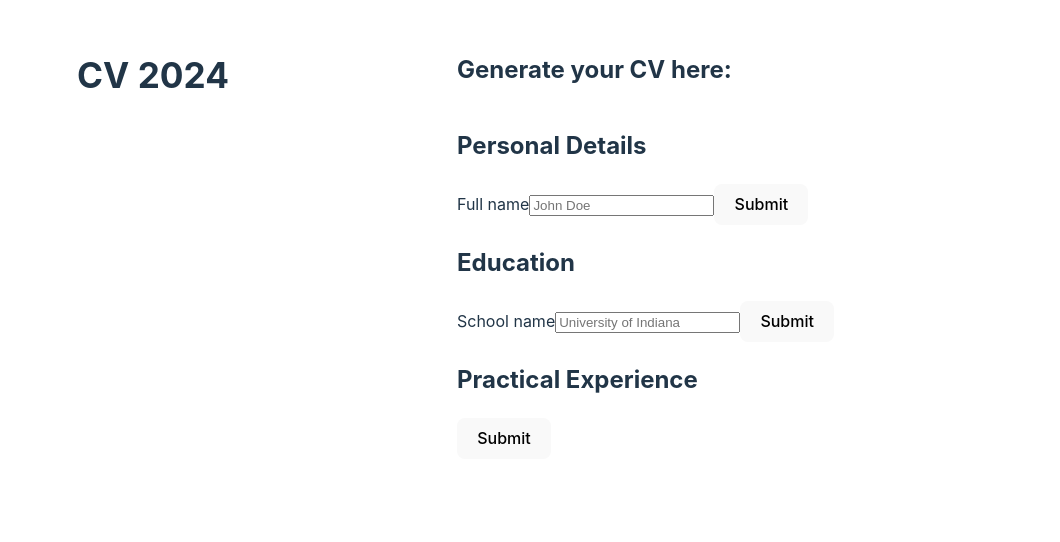
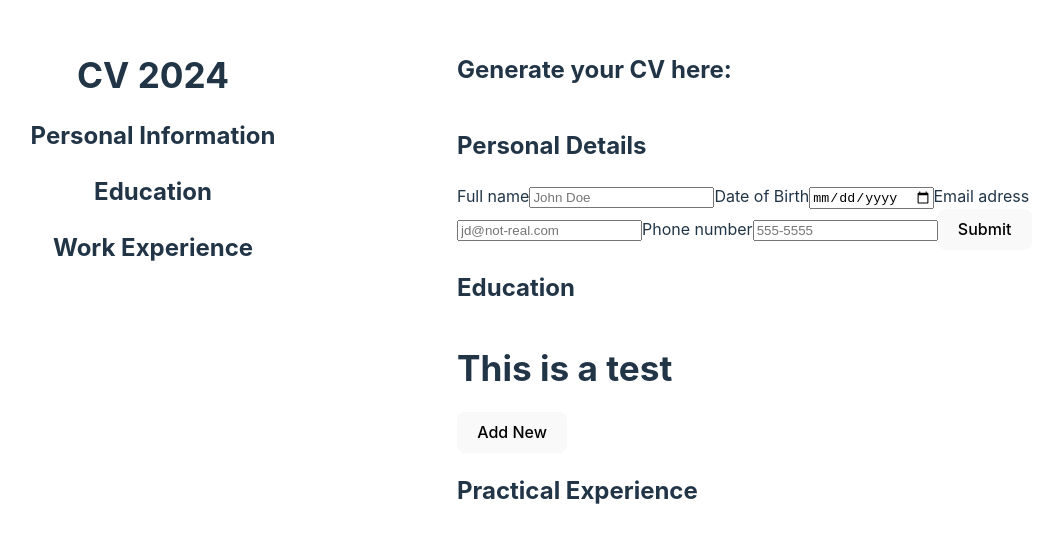
Before and after one commit to anjahrot/CVApplication, a React (Vite) app: page / in a window 1280 px wide. Shown: the top 542 px of the page, without its empty margins (183-1243 px from the left). Built offline with nearby package versions, Linux system fonts and the light colour scheme.

Commit message:
<feat>Added components for education form.

```diff
--- a/src/App.jsx
+++ b/src/App.jsx
@@ -1,38 +1,103 @@
-
+import {useState} from 'react'
 import './App.css'
 import Resume from './components/resume.jsx'
-import Section from './components/section.jsx'
-import InputItem from './components/inputItem.jsx'
+import InputSection from './components/inputSection.jsx'
+import PersonalForm from './components/personalForm.jsx'
+import EducationSection from './components/educationSection.jsx'
 
 function App() {
+  const [showResume, setShowResume] = useState(
+    {
+     personal: false,
+     education: false,
+     work: false
+    }
+  )
+  const [personalInfo, setPersonalInfo] = useState(
+      {
+        fullname: '',
+        birthday: '',
+        email: '',
+        phone: ''
+      }
+    )
+
+  const handleSubmit = (e, section) => {
+    e.preventDefault();
+    setShowResume((prevData) => ({...prevData, [section]: true}));
+  }
+
+  const handleChangePersonal = (e) => {
+    const {name, value} = e.target;
+    setPersonalInfo((prevData) => ({...prevData, [name]: value}))
+  }
+
+  const [educationInfo, setEducationInfo] = useState(
+    [
+      {
+        id: crypto.randomUUID(),
+        school: 'University of Sydney',
+        degree: 'Bachelor of Science',
+        startDate: '21-12-2012',
+        endDate: '22-1-2015'
+      },
+    ]
+  );
+
+  //Method for change in input fields of an education
+  const handleChange = (e, index) => {
+    const prevData = educationInfo;
+    const {name, value} = e.target;
+    prevData[index] = {...prevData[index], [name]: value };
+
+    setEducationInfo(prevData);
+  }
+
+  const update = (newState) => {
+    setEducationInfo(newState);
+  }
+
+  const defaultEducationInput = {
+    id: crypto.randomUUID(),
+    school: '',
+    degree: '',
+    startDate: '',
+    endDate: ''
+  };
+
 
   return (
     <>
       <div className="container">
         <Resume
+          show = {{...showResume}}
+          data = {{...personalInfo}}
         />
         <div className="inputContainer">
           <h2>Generate your CV here: </h2>
-          <Section title='Personal Details'>
-            <InputItem
-              label="Full name"
-              name = "full-name"
-              placeholder='John Doe'
+          <InputSection title='Personal Details'>
+            <PersonalForm
+              data = {{...personalInfo}}
+              onChange= {handleChangePersonal}
+              onSubmit={e => {
+                handleSubmit(e, 'personal')}}
             />
-          </Section>
+          </InputSection>
 
-          <Section title='Education'>
-            <InputItem
-              label='School name'
-              name='school'
-              placeholder='University of Indiana'
+          <InputSection title='Education'>
+            <EducationSection
+              data = {{...educationInfo}}
+              onChange = {handleChange}
+              onSubmit = {e => {
+                handleSubmit(e, 'education')}}
+              update = {update}
+              defaultData = {defaultEducationInput}
             />
-          </Section>
+          </InputSection>
 
-          <Section title='Practical Experience'>
+          <InputSection title='Practical Experience'>
 
-
-          </Section>
+          </InputSection>
 
         </div>
       </div>
--- /dev/null
+++ b/src/components/educationForm.jsx
@@ -0,0 +1,53 @@
+export default function EducationForm ({data, onChange, onSubmit}) {
+
+    console.log(data);
+
+
+    return (
+        <>
+          <form onSubmit={onSubmit}>
+            <label>
+              School Name
+              <input
+                name = "school"
+                value = {data.school}
+                type = "text"
+                placeholder='University of Sydney'
+                onChange = {onChange}
+              />
+            </label>
+            <label>
+              Degree/Program
+              <input
+                name="degree"
+                value = {data.degree}
+                type='text'
+                placeholder='Bachelor of Science'
+                onChange={onChange}
+              />
+            </label>
+            <label>
+              Start date
+              <input
+                name="startDate"
+                value = {data.startDate}
+                type='date'
+                placeholder='12-01-2012'
+                onChange={onChange}
+              />
+            </label>
+            <label>
+              End date
+              <input
+                name="endDate"
+                value={data.endDate}
+                type='date'
+                placeholder='20-12-2014'
+                onChange={onChange}
+              />
+            </label>
+            <button>Submit</button>
+          </form>
+        </>
+    )
+}
--- /dev/null
+++ b/src/components/educationSection.jsx
@@ -0,0 +1,32 @@
+import {useState} from 'react';
+import EducationForm from './educationForm';
+
+export default function EducationSection ({data, onChange, onSubmit, update, defaultData}) {
+
+    const [activeIndex, setActiveIndex] = useState(null);
+
+    const handleAdd = () => {
+        console.log(data);
+
+    }
+
+    return (
+        <div className='eduSection'>
+          {typeof activeIndex === 'number' ? (
+            <>
+              <EducationForm
+                data = {data[activeIndex]}
+                onChange = {onChange}
+                onSubmit = {onSubmit}
+              />
+            </>
+          ) : (
+            <>
+             <h1>This is a test</h1>
+             <button onClick={() => handleAdd()}>Add New</button>
+            </>
+          )
+        }
+        </div>
+    )
+}
--- a/src/components/inputItem.jsx
+++ /dev/null
@@ -1,10 +0,0 @@
-export default function InputItem({label, name, type="text", placeholder=""}){
-    return (
-        <>
-          <label>
-            {label}
-            <input name={name} type={type} placeholder={placeholder}></input>
-          </label>
-        </>
-    )
-}
--- /dev/null
+++ b/src/components/inputSection.jsx
@@ -0,0 +1,10 @@
+
+export default function InputSection({title, children}){
+
+    return(
+        <>
+         <h2>{title}</h2>
+         {children}
+        </>
+    );
+}
--- /dev/null
+++ b/src/components/personalForm.jsx
@@ -0,0 +1,53 @@
+export default function PersonalForm({data, onChange, onSubmit}){
+
+    const {fullname, birthday, email, phone} = data;
+
+
+    return (
+        <>
+          <form onSubmit={onSubmit}>
+            <label>
+              Full name
+              <input
+                name = "fullname"
+                value = {fullname}
+                type = "text"
+                placeholder='John Doe'
+                onChange = {onChange}
+              />
+            </label>
+            <label>
+              Date of Birth
+              <input
+                name="birthday"
+                value = {birthday}
+                type='date'
+                placeholder='23-05-1995'
+                onChange={onChange}
+              />
+            </label>
+            <label>
+              Email adress
+              <input
+                name="email"
+                value = {email}
+                type='email'
+                placeholder='jd@not-real.com'
+                onChange={onChange}
+              />
+            </label>
+            <label>
+              Phone number
+              <input
+                name="phone"
+                value={phone}
+                type='text'
+                placeholder='555-5555'
+                onChange={onChange}
+              />
+            </label>
+            <button>Submit</button>
+          </form>
+        </>
+    )
+}
--- a/src/components/resume.jsx
+++ b/src/components/resume.jsx
@@ -1,9 +1,19 @@
 
 
-export default function Resume(){
+export default function Resume({show, data}){
+
     return (
-        <>
+        <div className="resume">
           <h1>CV 2024</h1>
-        </>
+          <h2>Personal Information</h2>
+          {show.personal &&
+            <div className="personalInfo">
+              <h3>Full Name: {data.fullname}</h3>
+              <h3>Email: {data.email} </h3>
+            </div>
+          }
+          <h2>Education</h2>
+          <h2>Work Experience</h2>
+        </div>
     );
 }
--- a/src/components/section.jsx
+++ /dev/null
@@ -1,11 +0,0 @@
-export default function Section({title, children}){
-    return(
-        <>
-         <h2>{title}</h2>
-         <form>
-            {children}
-            <button type='submit'>Submit</button>
-         </form>
-        </>
-    );
-}
```
